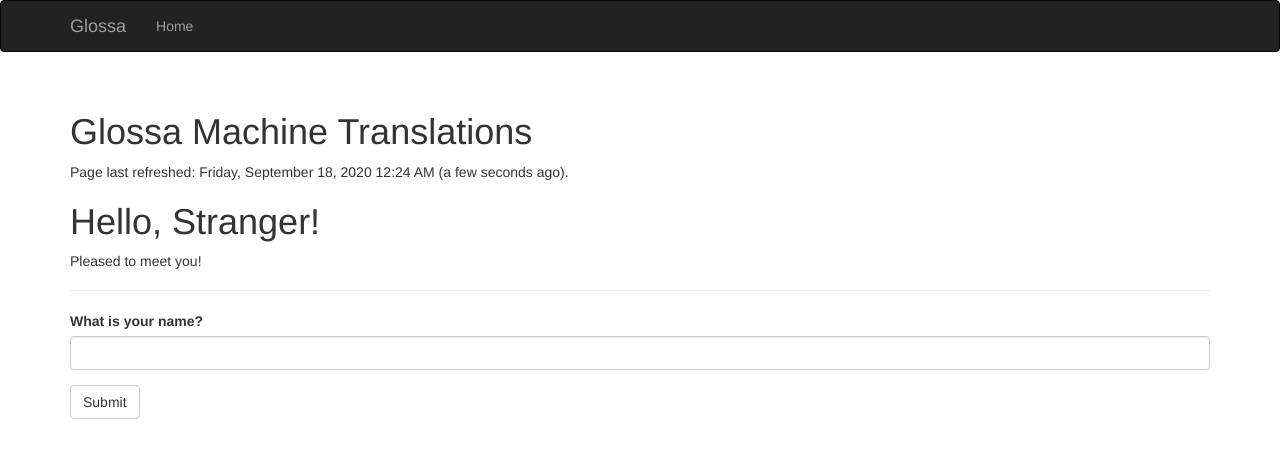
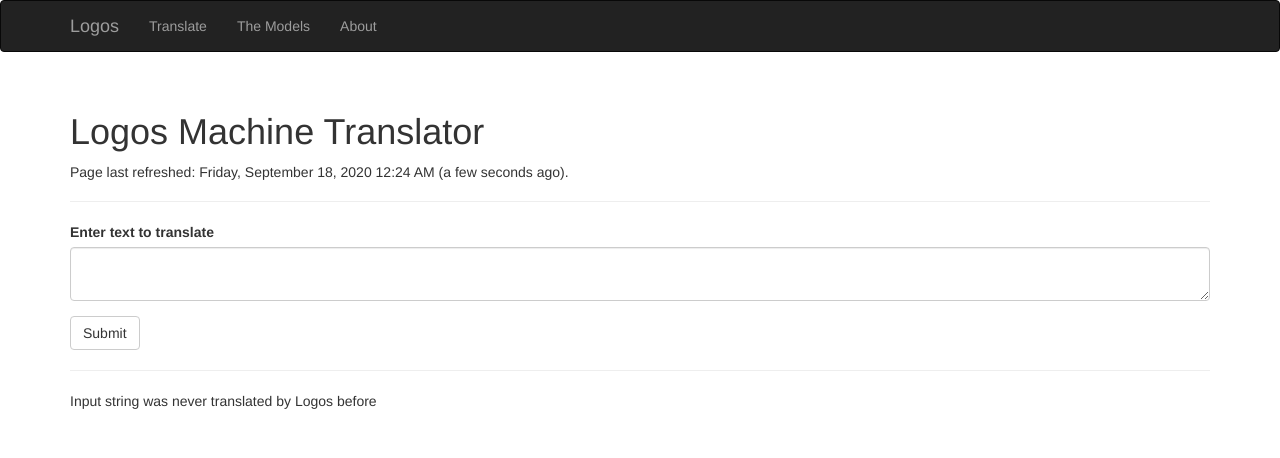
Before and after one commit to davidhaase/logos, a Flask app: page / in a window 1280 px wide. Shown: the top 458 px of the page. Run offline with Flask 2, Linux system fonts and the light colour scheme; some libraries are stand-ins or nearby versions.

Commit message:
Stable build with translation output (dummy)

```diff
--- a/app/main/forms.py
+++ b/app/main/forms.py
@@ -1,8 +1,12 @@
 from flask_wtf import FlaskForm
-from wtforms import StringField, SubmitField
+from wtforms import StringField, SubmitField, TextAreaField
 from wtforms.validators import DataRequired
 
 
 class NameForm(FlaskForm):
-    name = StringField('What is your name?', validators=[DataRequired()])
+    name = StringField('Enter text to translate', validators=[DataRequired()])
     submit = SubmitField('Submit')
+
+class SourceTxtForm(FlaskForm):
+    form_input = TextAreaField('Enter text to translate', validators=[DataRequired()])
+    submit = SubmitField('Submit')
--- a/app/main/views.py
+++ b/app/main/views.py
@@ -2,30 +2,60 @@ from datetime import datetime
 
 from flask import render_template, session, redirect, url_for, current_app
 from .. import db
-from ..models import User
+from ..models import User, Input
 from ..email import send_email
+from ..translator import Translator
 from . import main
-from .forms import NameForm
+from .forms import NameForm, SourceTxtForm
 
 
 @main.route('/', methods=['GET', 'POST'])
 def index():
-    form = NameForm()
+    form = SourceTxtForm()
+    tr = Translator()
     if form.validate_on_submit():
-        user = User.query.filter_by(username=form.name.data).first()
-        if user is None:
-            user = User(username=form.name.data)
-            db.session.add(user)
+        input = Input.query.filter_by(input=form.form_input.data).first()
+        if input is None:
+            input = Input(input=form.form_input.data)
+            db.session.add(input)
             db.session.commit()
             session['known'] = False
-            if current_app.config['FLASKY_ADMIN']:
-                send_email(current_app.config['FLASKY_ADMIN'], 'New User',
-                           'mail/new_user', user=user)
         else:
             session['known'] = True
-        session['name'] = form.name.data
+        session['form_input'] = form.form_input.data
+        session['output'] = tr.translate(form.form_input.data)
         return redirect(url_for('.index'))
     return render_template('index.html',
-                           form=form, name=session.get('name'),
+                           form=form,
+                           form_output=session.get('output'),
+                           form_input=session.get('form_input'),
                            known=session.get('known', False),
                            current_time=datetime.utcnow())
+# def index():
+#     form = NameForm()
+#     if form.validate_on_submit():
+#         user = User.query.filter_by(username=form.name.data).first()
+#         if user is None:
+#             user = User(username=form.name.data)
+#             db.session.add(user)
+#             db.session.commit()
+#             session['known'] = False
+#             if current_app.config['FLASKY_ADMIN']:
+#                 send_email(current_app.config['FLASKY_ADMIN'], 'New User',
+#                            'mail/new_user', user=user)
+#         else:
+#             session['known'] = True
+#         session['name'] = form.name.data
+#         return redirect(url_for('.index'))
+#     return render_template('index.html',
+#                            form=form, name=session.get('name'),
+#                            known=session.get('known', False),
+#                            current_time=datetime.utcnow())
+
+@main.route('/about', methods=['GET', 'POST'])
+def about():
+    return render_template('about.html')
+
+@main.route('/themodels', methods=['GET', 'POST'])
+def themodels():
+    return render_template('themodels.html')
--- a/app/templates/base.html
+++ b/app/templates/base.html
@@ -28,11 +28,17 @@
                 <span class="icon-bar"></span>
                 <span class="icon-bar"></span>
             </button>
-            <a class="navbar-brand" href="{{ url_for('main.index') }}">Glossa</a>
+            <a class="navbar-brand" href="{{ url_for('main.index') }}">Logos</a>
         </div>
         <div class="navbar-collapse collapse">
             <ul class="nav navbar-nav">
-                <li><a href="{{ url_for('main.index') }}">Home</a></li>
+                <li><a href="{{ url_for('main.index') }}">Translate</a></li>
+            </ul>
+            <ul class="nav navbar-nav">
+                <li><a href="{{ url_for('main.themodels') }}">The Models</a></li>
+            </ul>
+            <ul class="nav navbar-nav">
+                <li><a href="{{ url_for('main.about') }}">About</a></li>
             </ul>
         </div>
     </div>
--- a/app/templates/index.html
+++ b/app/templates/index.html
@@ -12,16 +12,19 @@
 
 {% block page_content %}
 <div class="page-header">
-    <h1>Glossa Machine Translations</h1>
+    <h1>Logos Machine Translator</h1>
     <p>Page last refreshed: {{ moment(current_time).format('LLLL') }}
       ({{ moment(current_time).fromNow(refresh=True) }}).</p>
-    <h1>Hello, {% if name %}{{ name }}{% else %}Stranger{% endif %}!</h1>
-    {% if not known %}
-    <p>Pleased to meet you!</p>
-    {% else %}
-    <p>Happy to see you again!</p>
-    {% endif %}
-
 </div>
 {{ wtf.quick_form(form) }}
+<hr/>
+{% if form_input %}
+<p>You entered: {{ form_input }}</p>
+<p>Translation: {{ form_output }}</p>
+{% endif %}
+{% if not known %}
+<p>Input string was never translated by Logos before</p>
+{% else %}
+<p>(*) Showing cached translation</p>
+{% endif %}
 {% endblock %}
--- a/logos.py
+++ b/logos.py
@@ -2,7 +2,7 @@ import os
 import click
 from flask_migrate import Migrate
 from app import create_app, db
-from app.models import User, Role
+from app.models import User, Role, Input
 
 app = create_app(os.getenv('FLASK_CONFIG') or 'default')
 migrate = Migrate(app, db)
@@ -10,7 +10,7 @@ migrate = Migrate(app, db)
 
 @app.shell_context_processor
 def make_shell_context():
-    return dict(db=db, User=User, Role=Role)
+    return dict(db=db, User=User, Role=Role, Input=Input)
 
 
 @app.cli.command()
```
Also changed, not shown: app/models.py (+11 -0 lines), app/templates/about.html (added, +23 -0 lines), app/templates/themodels.html (added, +23 -0 lines), app/translator.py (added, +8 -0 lines), migrations/versions/1f883e4af01d_added_output_column_to_input.py (added, +30 -0 lines), data-dev.sqlite, data.sqlite (deleted).
